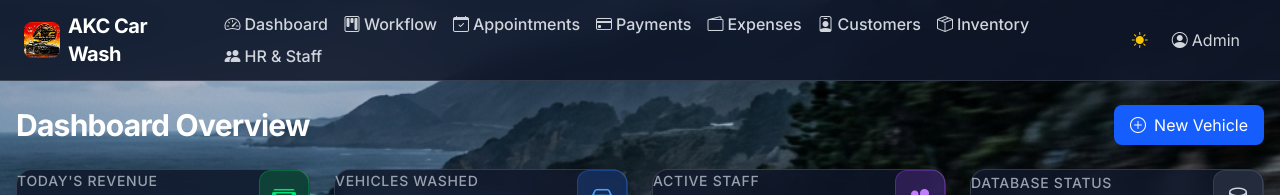
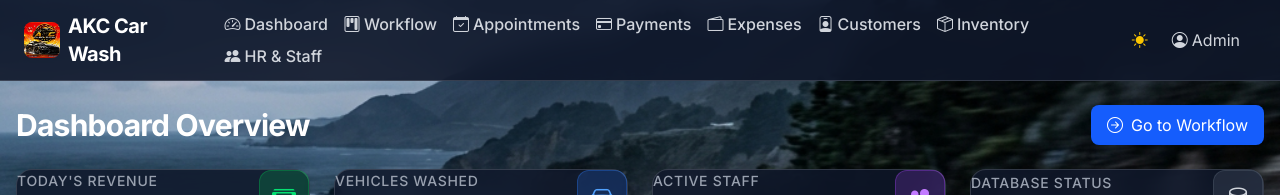
Before and after one commit to syafiqah-yusof/carwashpro, a Next.js app: page /admin in a window 1280 px wide. Shown: the top 195 px of the page. Built offline with nearby package versions, Linux system fonts and the light colour scheme; no server answers; the database is empty.

Commit message:
Fixed dashboard stats and replaced dead button

```diff
--- a/src/app/admin/(authenticated)/page.tsx
+++ b/src/app/admin/(authenticated)/page.tsx
@@ -1,5 +1,6 @@
 import { createClient } from '@/utils/supabase/server';
 import { cookies } from 'next/headers';
+import Link from 'next/link';
 
 export default async function DashboardPage() {
   const cookieStore = await cookies();
@@ -21,6 +22,14 @@ export default async function DashboardPage() {
     .lt('date_time', tomorrow.toISOString())
     .order('date_time', { ascending: false });
 
+  // Fetch today's completed jobs
+  const { data: todaysJobs, error: jobsError } = await supabase
+    .from('vehicle_jobs')
+    .select('vehicle_job_id')
+    .gte('completion_time', today.toISOString())
+    .lt('completion_time', tomorrow.toISOString())
+    .eq('status', 'Completed');
+
   // 3. Fetch recent 5 payments for activity feed
   const { data: recentPayments } = await supabase
     .from('payments')
@@ -34,20 +43,20 @@ export default async function DashboardPage() {
     .select('*', { count: 'exact', head: true })
     .eq('status', 'Active');
 
-  const error = servicesError || paymentsError || staffError;
+  const error = servicesError || paymentsError || staffError || jobsError;
 
   // Calculate metrics
   const revenue = todaysPayments?.reduce((sum, p) => sum + (p.amount || 0), 0) || 0;
-  const washCount = todaysPayments?.length || 0;
+  const washCount = todaysJobs?.length || 0;
   const activeStaff = staffCount || 0;
 
   return (
     <div className="space-y-6">
       <div className="flex justify-between items-center mb-6">
         <h1 className="text-3xl font-bold text-white tracking-tight">Dashboard Overview</h1>
-        <button className="btn-primary flex items-center px-4 py-2 bg-blue-600 hover:bg-blue-700 text-white rounded-lg transition-colors shadow-lg">
-          <i className="bi bi-plus-circle mr-2"></i> New Vehicle
-        </button>
+        <Link href="/admin/workflow" className="btn-primary flex items-center px-4 py-2 bg-blue-600 hover:bg-blue-700 text-white rounded-lg transition-colors shadow-lg">
+          <i className="bi bi-arrow-right-circle mr-2"></i> Go to Workflow
+        </Link>
       </div>
 
       {/* Stats Grid */}
```
